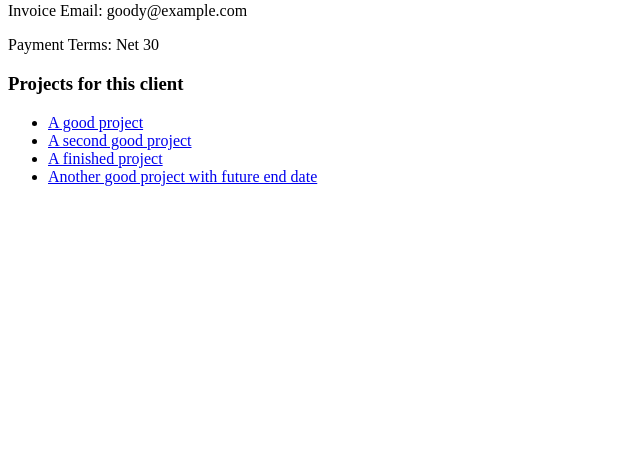
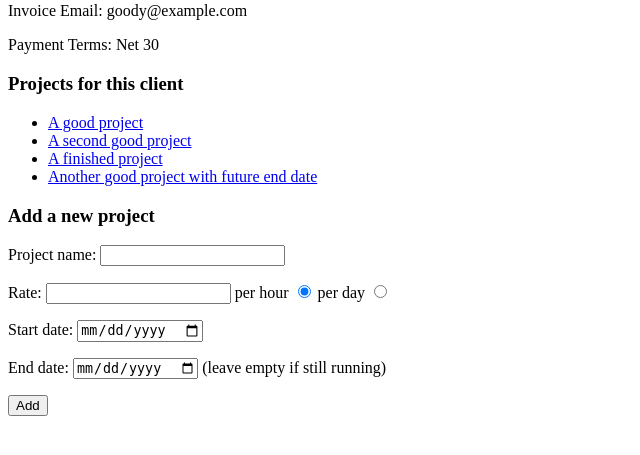
Before and after one commit to AlexEngelhardt/hired-gun, a Django app: page /projects/client/1/ in a window 1280 px wide. Shown: the part 132-587 px from the top of the page, without its empty margins (0-640 px from the left). Run offline with Django 3.2, Linux system fonts and the light colour scheme; data comes from the database, SQL or seed files in the repository.

Commit message:
I can add projects (from the client list view) and delete projects (from the 'all projects' list)

```diff
--- a/HiredGun/projects/templates/projects/client_detail.html
+++ b/HiredGun/projects/templates/projects/client_detail.html
@@ -12,6 +12,39 @@
 
 <ul>
   {% for project in client.project_set.all %}
-    <li><a href="{% url 'projects:project-detail' project.id %}">{{ project.name }}</a></li>
+  <li><a href="{% url 'projects:project-detail' project.id %}">{{ project.name }}</a></li>
   {% endfor %}
 </ul>
+
+<h3>Add a new project</h3>
+
+<form action="{% url 'projects:add-project' client.id %}" method="post">
+  {% csrf_token %}
+
+  <p>
+    <label for="name">Project name: </label>
+    <input type="text" name="name" id="name" />
+  </p>
+  <p>
+    <label for="rate">Rate: </label>
+    <input type="number" name="rate" id="rate" />
+
+    <label for="perhour">per hour</label>
+    <input type="radio" name="rate_unit" id="perhour" value="hr" checked="checked" />
+    <label for="perday">per day</label>
+    <input type="radio" name="rate_unit" id="perday" value="day" />
+  </p>
+  <p>
+    <label for="start_date">Start date: </label>
+    <input type="date" name="start_date" id="start_date">
+  </p>
+  <p>
+    <label for="end_date">End date: </label>
+    <input type="date" name="end_date" id="end_date">
+    (leave empty if still running)
+  </p>
+  <p>
+    {# <input type="hidden" name="client" id="client" value="{{ client.id }}" /> #}
+    <input type="submit" value="Add" />
+  </p>
+</form>
--- a/HiredGun/projects/templates/projects/index.html
+++ b/HiredGun/projects/templates/projects/index.html
@@ -3,7 +3,7 @@
 You may want to check out one of
 
 <ul>
+  <li><a href="clients/">The Clients overview</a></li>
   <li><a href="projects/">The Projects overview</a></li>
-  <li><a href="clients/">The Clients overview</a></li>
   <li><a href="sessions/">The Sessions overview</a></li>
 </ul>
--- a/HiredGun/projects/templates/projects/project_list.html
+++ b/HiredGun/projects/templates/projects/project_list.html
@@ -5,6 +5,10 @@
   {% for project in projects %}
   <li>
     <a href="{% url 'projects:project-detail' project.id %}">{{ project.name }}</a> <br />
+    <form action="{% url 'projects:remove-project' project.id %}" method="post">
+      {% csrf_token %}
+      <input type="submit" value="delete project" />
+    </form>
     Start {{ project.start_date }} <br />
     End {{ project.end_date }} <br />
     Rate: {{ project.rate }} € per {{ project.rate_unit }}
--- a/HiredGun/projects/urls.py
+++ b/HiredGun/projects/urls.py
@@ -18,10 +18,12 @@ urlpatterns = [
     ## Clients
     path('clients/', views.ClientListView.as_view(), name='clients'),
     path('client/<int:pk>/', views.ClientDetailView.as_view(), name='client-detail'),
+    path('client/<int:client_id>/add_project', views.add_project, name='add-project'),
 
     ## Projects
     path('projects/', views.ProjectListView.as_view(), name='projects'),
     path('project/<int:pk>/', views.ProjectDetailView.as_view(), name='project-detail'),
+    path('project/<int:client_id>/remove', views.remove_project, name='remove-project'),
 
     ## Sessions
     path('sessions/', views.SessionListView.as_view(), name='sessions'),
--- a/HiredGun/projects/views.py
+++ b/HiredGun/projects/views.py
@@ -1,5 +1,7 @@
 from django.views import generic
-from django.shortcuts import render
+from django.shortcuts import render, get_object_or_404
+from django.urls import reverse
+from django.http import HttpResponseRedirect
 
 from .models import Client, Project, Session
 
@@ -27,6 +29,59 @@ class ProjectDetailView(generic.DetailView):
     model = Project
     # template_name = 'projects/project_detail.html'
 
+def remove_project(request, client_id):
+    project = get_object_or_404(Project, pk=client_id)
+    the_projects_client = project.client
+    project.delete()
+
+    return HttpResponseRedirect(reverse('projects:client-detail', args=(the_projects_client.id,)))
+
+
+def add_project(request, client_id):
+    try:
+        client = Client.objects.get(pk=client_id)
+    except Client.DoesNotExist:
+        raise Http404("Client does not exist :(")
+
+    # This is not pretty yet:
+    # If end_date is not supplied, the <form> passes '' instead of None.
+    # I need to replace it here.
+    end_date = request.POST.get('end_date')
+    if end_date == '':
+        end_date = None
+
+    new_proj = Project(
+        name = request.POST.get('name', ''),
+        client = client,
+        rate = request.POST.get('rate', 0),
+        rate_unit = request.POST.get('rate_unit', 'hr'),
+        start_date = request.POST.get('start_date', None),
+        end_date = end_date
+    )
+
+    new_proj.save()
+
+    ## Do not do this!:
+    # template = loader.get_template('projects/client_detail.html')
+    # context = {
+    #     'client': client,
+    #     'message': 'Project added!',
+    # }
+    # return HttpResponse(template.render(context, request))
+
+    # Always return an HttpResponseRedirect after successfully dealing
+    # with POST data. This prevents data from being posted twice if a
+    # user hits the Back button.
+    return HttpResponseRedirect(reverse('projects:client-detail', args=(client.id,)))
+    # We are using the reverse() function in the HttpResponseRedirect constructor in
+    # this example. This function helps avoid having to hardcode a URL in the view
+    # function. It is given the name of the view that we want to pass control to and
+    # the variable portion of the URL pattern that points to that view. In this
+    # case, using the URLconf we set up in Tutorial 3, this reverse() call will return a string like
+    # '/polls/3/results/'
+
+    # TODO: But now I can't pass the "Project added!" message anymore :(
+
 
 #### Clients
 
```
